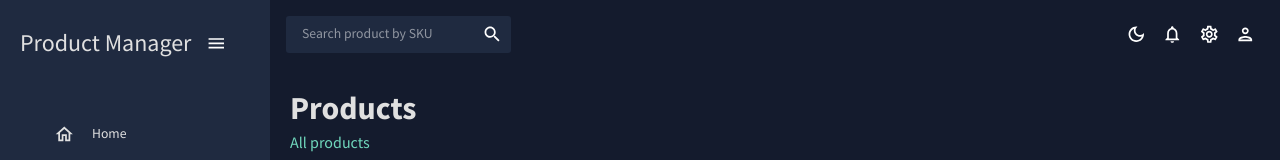
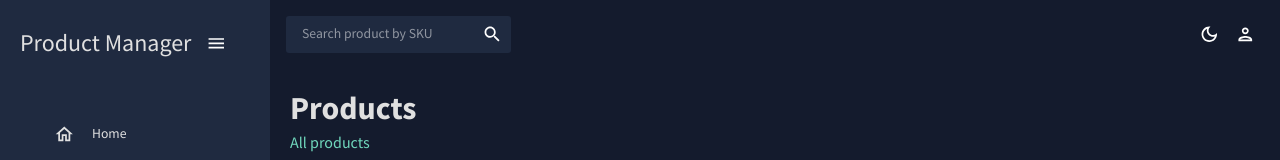
Before and after one commit to OskarMagnefelt/ProductManagerWebApp, a React (Create React App) app: page / in a window 1280 px wide. Shown: the top 160 px of the page. Built offline with nearby package versions, Linux system fonts and the light colour scheme; no server answers.

Commit message:
Remove not used icons

```diff
--- a/src/views/global/Topbar.tsx
+++ b/src/views/global/Topbar.tsx
@@ -63,12 +63,6 @@ const Topbar = ({ onSearch }: any) => {
         </IconButton>
 
         <IconButton>
-          <NotificationsOutlinedIcon />
-        </IconButton>
-        <IconButton>
-          <SettingsOutlinedIcon />
-        </IconButton>
-        <IconButton>
           <PersonOutlinedIcon />
         </IconButton>
       </Box>
```
